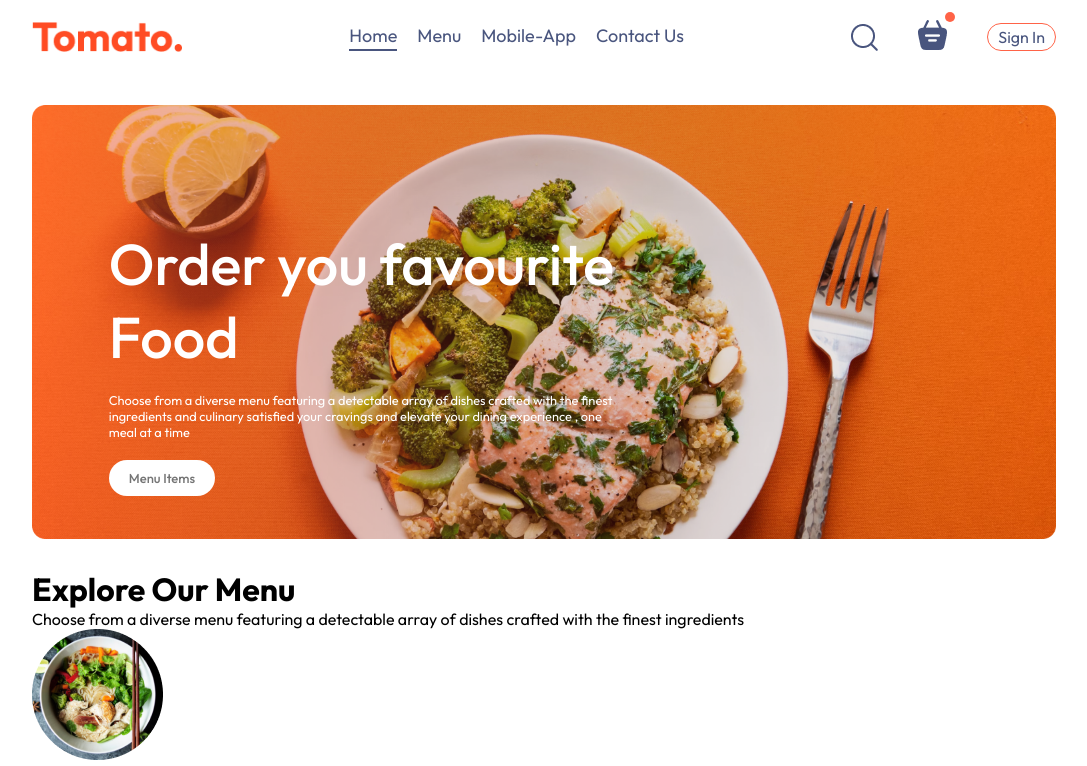
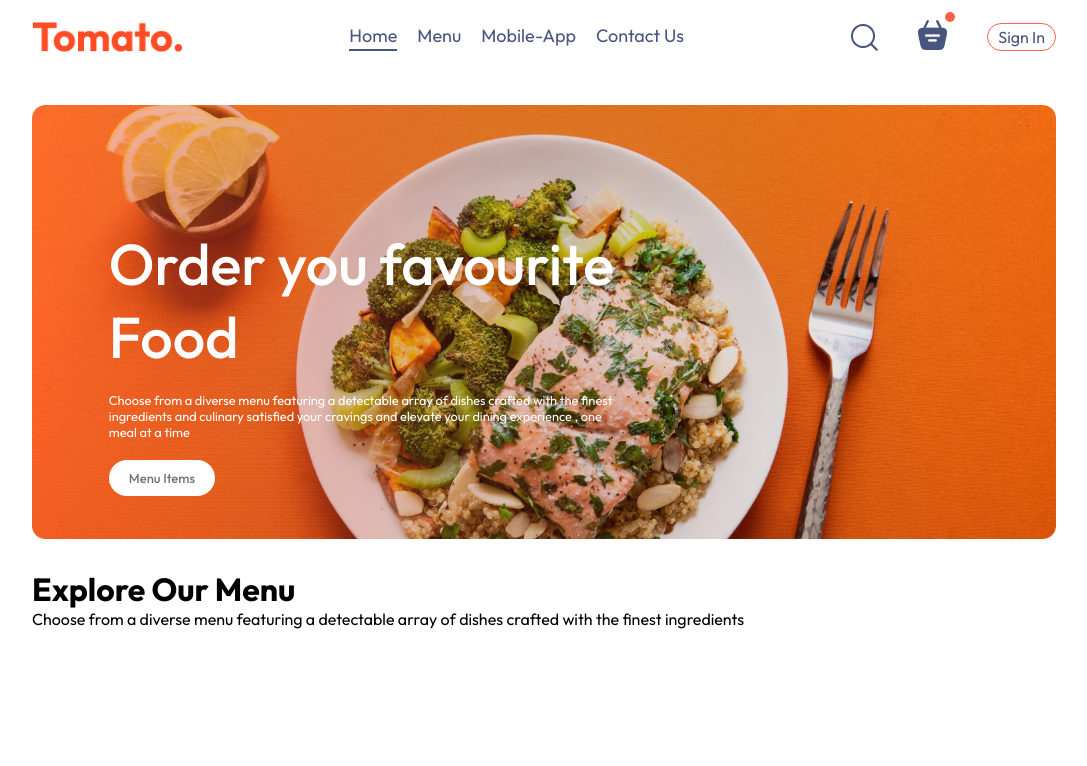
Before and after one commit to humar-dev/React-Food-Delivery-Proj, a React (Vite) app: page / in a window 1280 px wide. Shown: the top 766 px of the page, without its empty margins (96-1183 px from the left). Built offline with nearby package versions, Linux system fonts and the light colour scheme.

Commit message:
Fix issue of Menu-Items

```diff
--- a/src/components/ExploreMenu/ExploreMenu.jsx
+++ b/src/components/ExploreMenu/ExploreMenu.jsx
@@ -9,10 +9,13 @@ function ExploreMenu() {
             <p className='explore-menu-text'>Choose from a diverse menu featuring a  detectable array of dishes crafted with the finest ingredients</p>
             <div className="explore-menu-list">
                 {menu_list.map((item, index) => {
+
+
+
                     return (
                         <div key={index} className='explore-menu-list-item'>
-                            <img src={item.menu_image}></img>
-                            <p>{item.menu_name}</p>
+                            {/* <img src={item.menu_image}></img>
+                            <p>{item.menu_name}</p> */}
 
                         </div>
                     )
```
